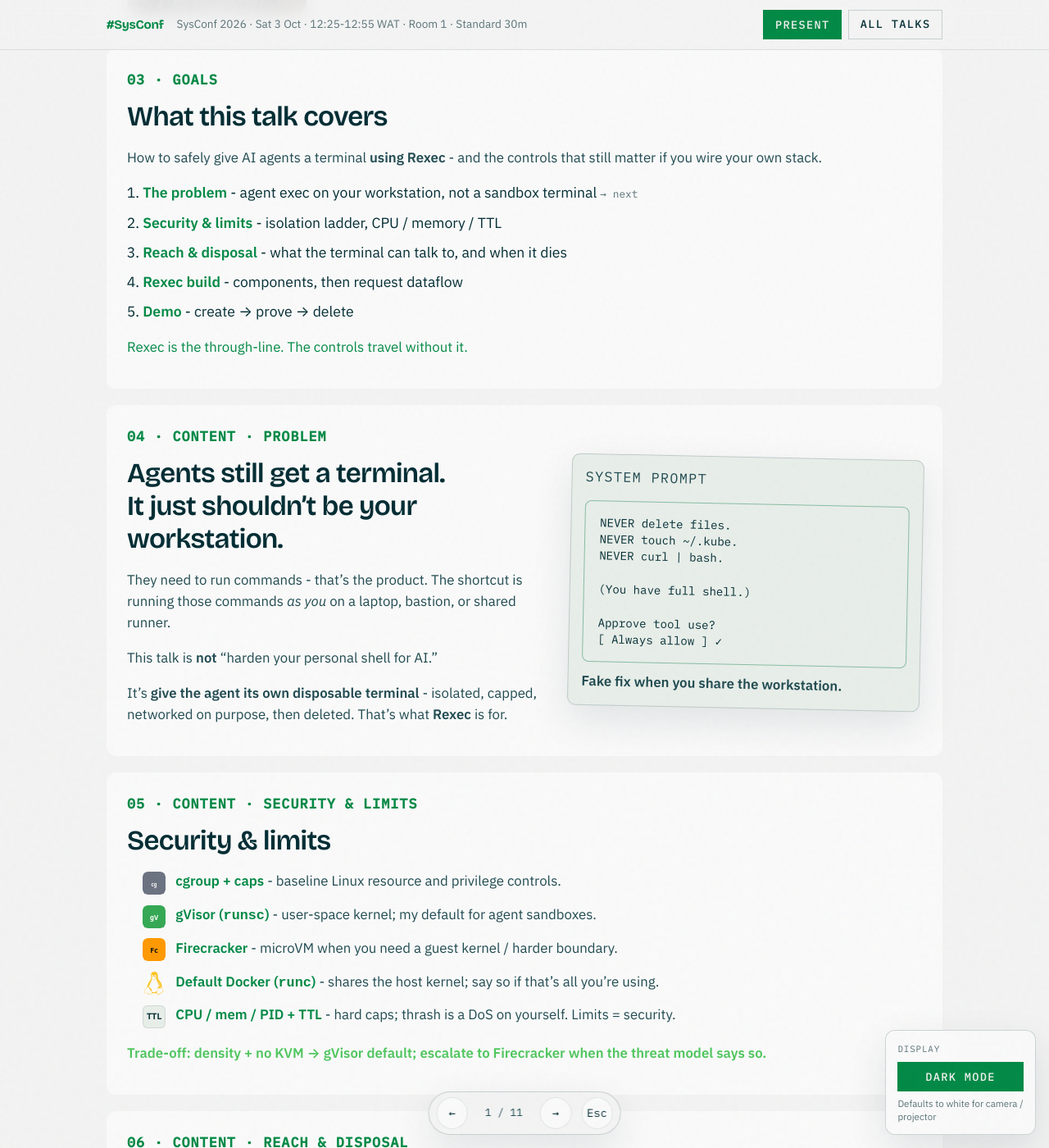
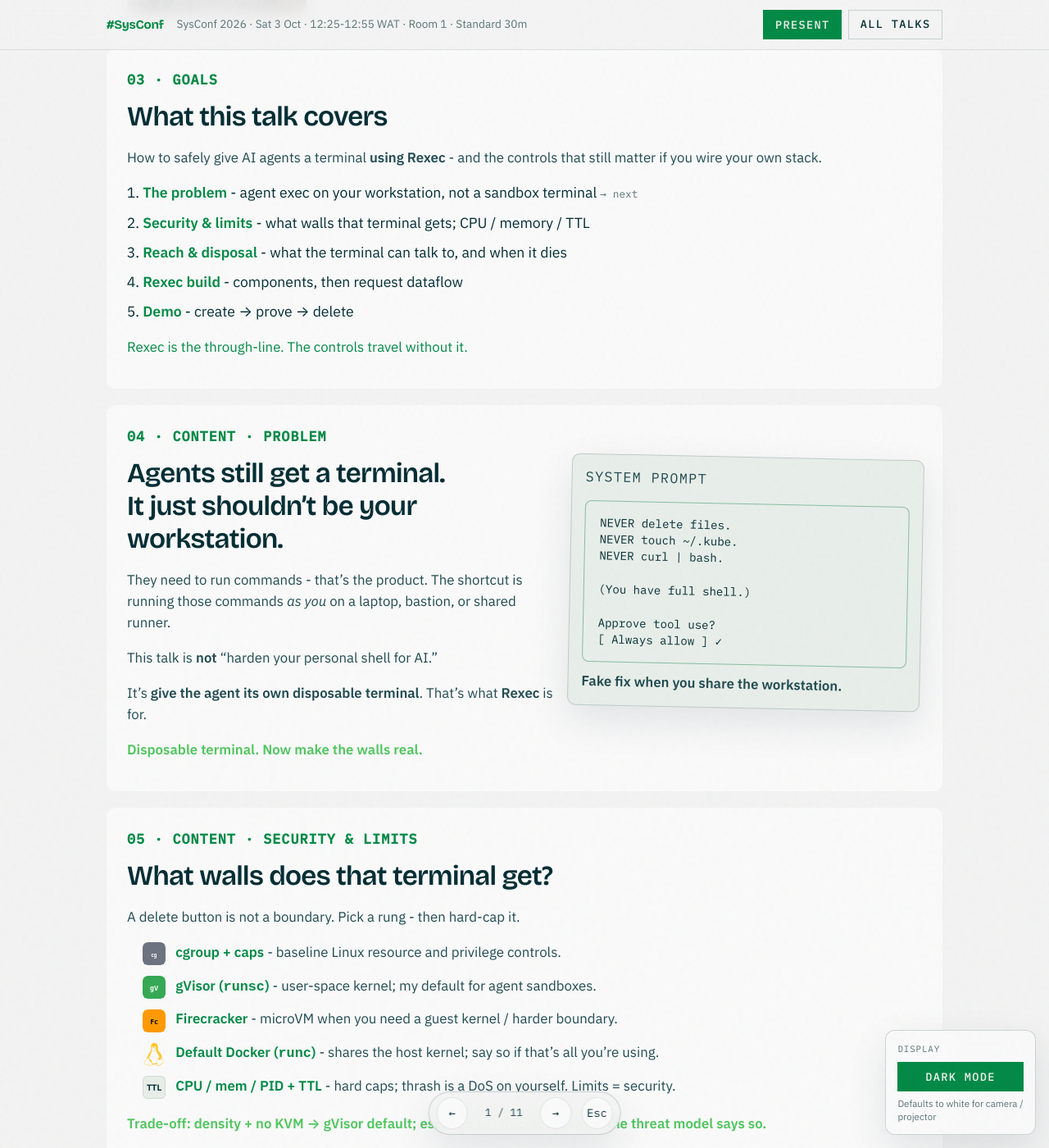
Before and after one commit to 9trocode/9trocode.github.io, a Jekyll site: the page built from talks/sysconf-2026.md, in a window 1280 px wide and 1400 px high, scrolled down 1344 px. Shown: the whole window at 82% size. Built offline with Jekyll 4.4.1, drawn with Linux system fonts in a browser that asks for light colours; some web fonts are replaced.

Commit message:
Bridge problem into Security & limits with a real question.
End 04 on “make the walls real,” open 05 with “What walls does that terminal get?” so the isolation ladder answers the thesis instead of landing cold.

```diff
--- a/talks/sysconf-2026.md
+++ b/talks/sysconf-2026.md
@@ -83,7 +83,7 @@
   <p>How to safely give AI agents a terminal <strong>using Rexec</strong> - and the controls that still matter if you wire your own stack.</p>
   <ol class="talk-goals">
     <li><strong>The problem</strong> - agent exec on your workstation, not a sandbox terminal <span class="talk-goals__next">→ next</span></li>
-    <li><strong>Security &amp; limits</strong> - isolation ladder, CPU / memory / TTL</li>
+    <li><strong>Security &amp; limits</strong> - what walls that terminal gets; CPU / memory / TTL</li>
     <li><strong>Reach &amp; disposal</strong> - what the terminal can talk to, and when it dies</li>
     <li><strong>Rexec build</strong> - components, then request dataflow</li>
     <li><strong>Demo</strong> - create → prove → delete</li>
@@ -100,7 +100,8 @@
       <h2>Agents still get a terminal.<br>It just shouldn’t be your workstation.</h2>
       <p>They need to run commands - that’s the product. The shortcut is running those commands <em>as you</em> on a laptop, bastion, or shared runner.</p>
       <p>This talk is <strong>not</strong> “harden your personal shell for AI.”</p>
-      <p>It’s <strong>give the agent its own disposable terminal</strong> - isolated, capped, networked on purpose, then deleted. That’s what <strong>Rexec</strong> is for.</p>
+      <p>It’s <strong>give the agent its own disposable terminal</strong>. That’s what <strong>Rexec</strong> is for.</p>
+      <p class="punch">Disposable terminal. Now make the walls real.</p>
     </div>
     <aside class="talk-prompt-joke" aria-label="Joke: system prompt control plane">
       <p class="talk-prompt-joke__tag">system prompt</p>
@@ -118,10 +119,11 @@
 </section>
 
 
-<!-- 04 Content: security + limits -->
+<!-- 05 Content: security + limits -->
 <section class="talk-slide" id="s05" data-slide="5">
   <p class="talk-slide__label">05 · Content · security &amp; limits</p>
-  <h2>Security &amp; limits</h2>
+  <h2>What walls does that terminal get?</h2>
+  <p>A delete button is not a boundary. Pick a rung - then hard-cap it.</p>
   <ul class="talk-oneliners talk-oneliners--logos">
     <li>
       <img class="talk-logo" src="{{ '/assets/talks/logos/cgroup.svg' | relative_url }}" alt="" width="28" height="28" />
```
